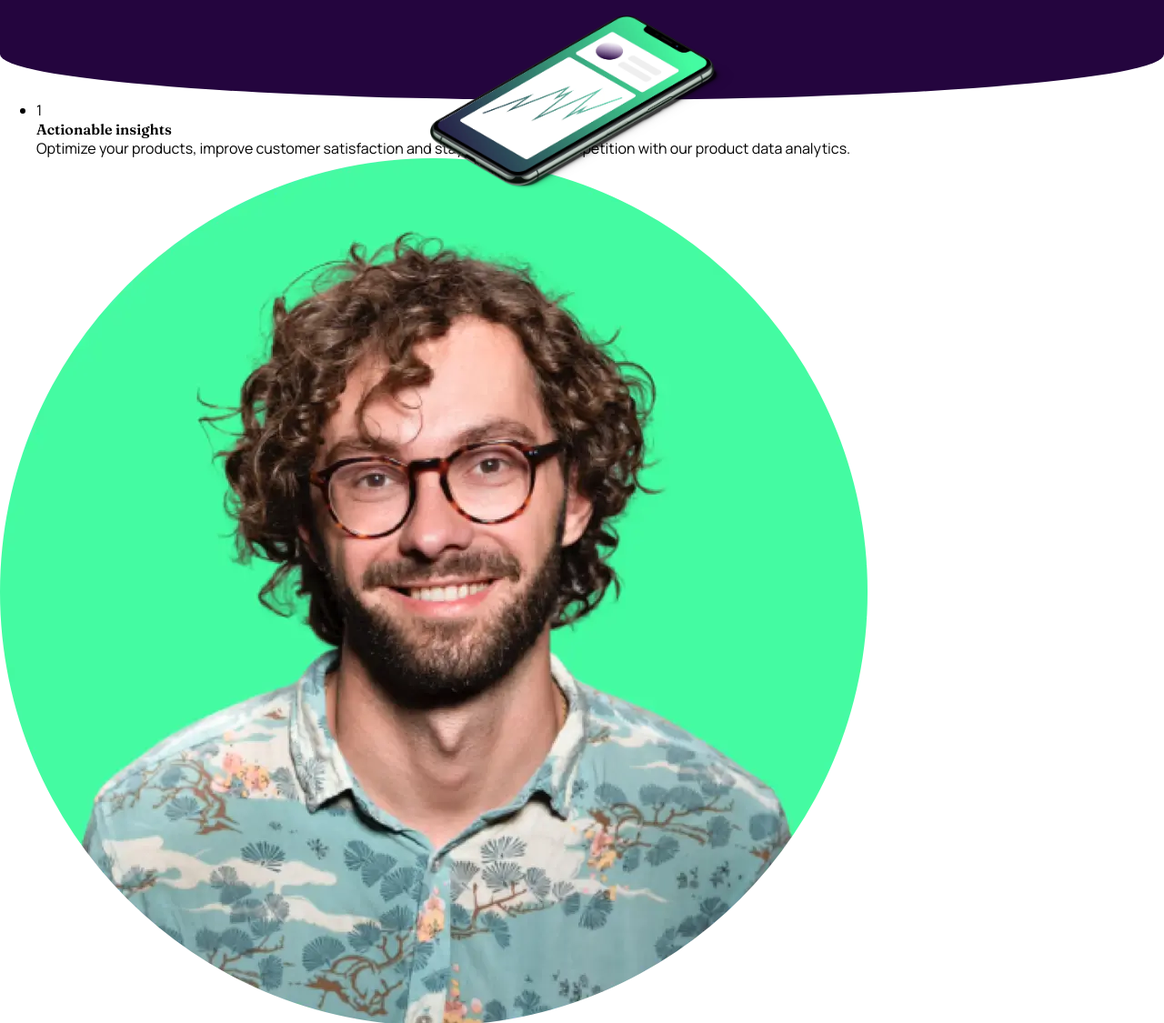
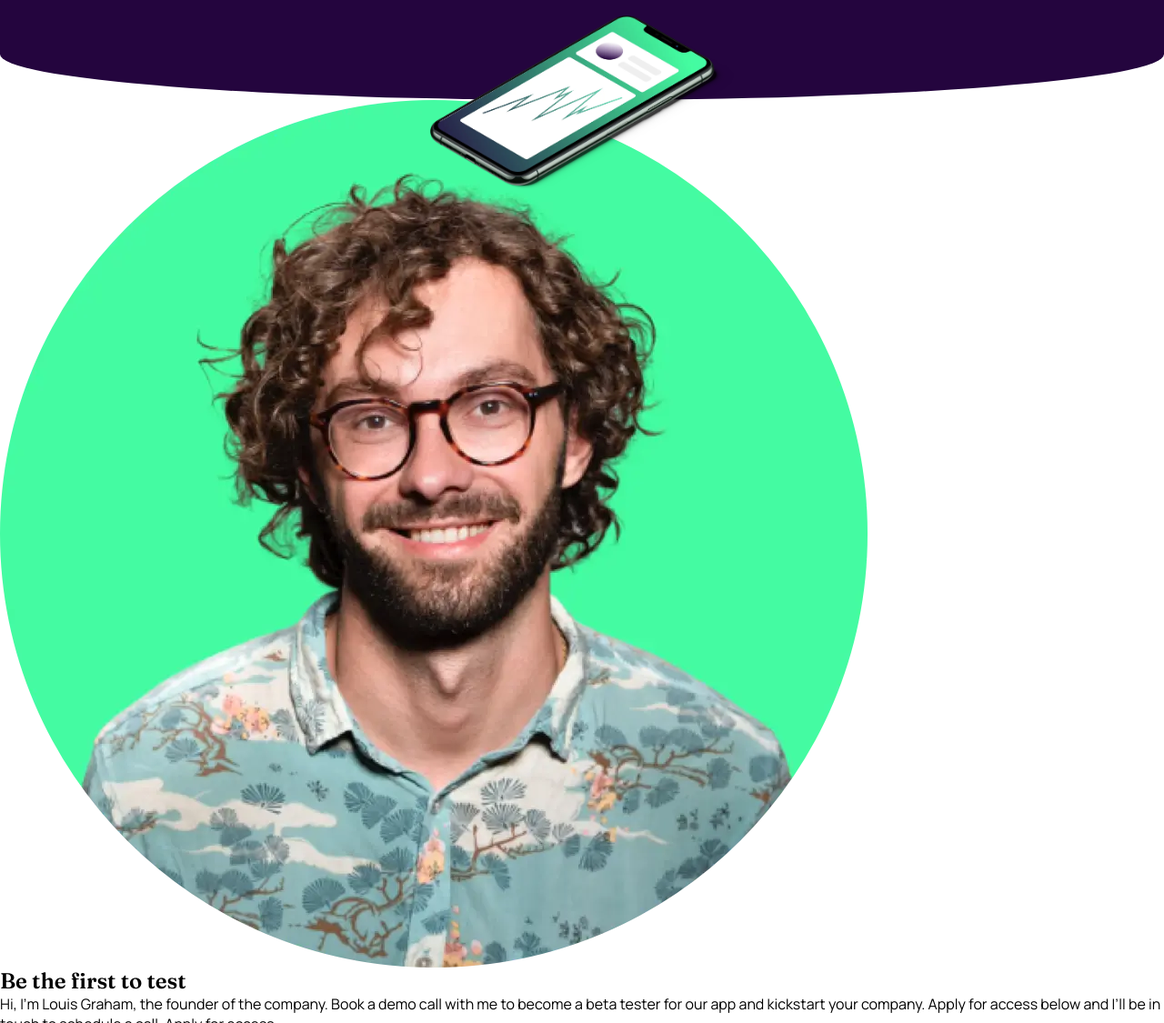
Before and after one commit to Silkiercomet/workit-landing-age-vanilla, a plain HTML site: page index.html in a window 1280 px wide. Shown: the part 610-1735 px from the top of the page at 91% size. Drawn offline with Linux system fonts and the light colour scheme; a web font is replaced by a local one.

Commit message:
Update index.html

```diff
--- a/index.html
+++ b/index.html
@@ -25,12 +25,7 @@
     </section>
 
     <ul class="perks">
-        <li class="perk">
-            <p class="perk__number">1</p>
-            <header class="perk__header">Actionable insights</header>
-            <p class="perk__para">Optimize your products, improve customer satisfaction and stay ahead of the competition
-                with our product data analytics.</p>
-        </li>
+
     </ul>
 
     <section class="invitation">
@@ -45,6 +40,7 @@
                 beta tester for our app and kickstart your company. Apply for access below and I’ll be
                 in touch to schedule a call.
                 Apply for access</p>
+            <div class="btn">Learn More</div>
         </div>
     </section>
 
```
